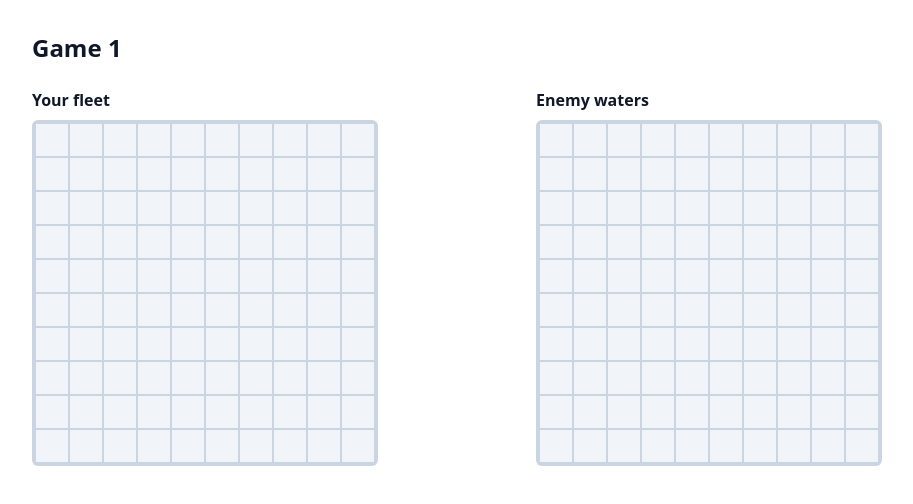
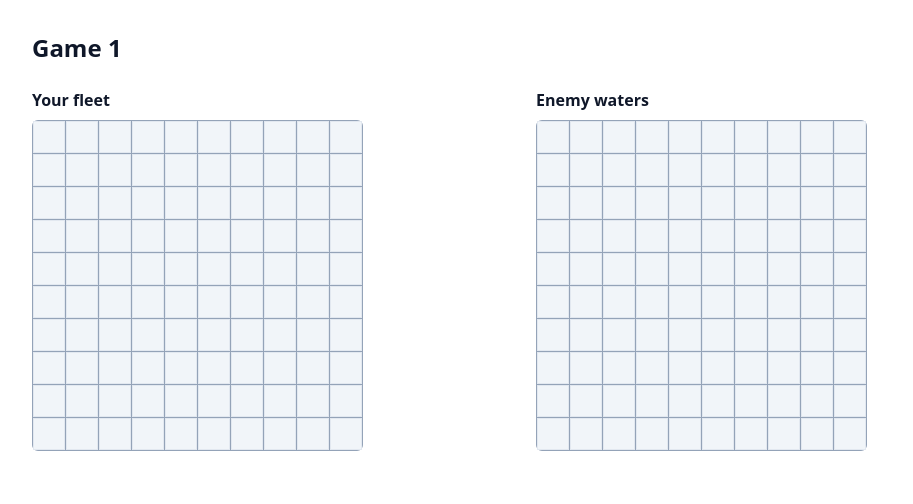
Before and after one commit to AlekeGo/BattleShipGame, a Next.js app in the folder frontend/: page /game/1 in a window 1280 px wide. Shown: the top 504 px of the page, without its empty margins (120-1033 px from the left). Built offline with nearby package versions, Linux system fonts and the light colour scheme.

Commit message:
feat(ui): Cell states (ship/hit/miss/sunk/preview) + Board cellStates map

```diff
--- a/frontend/src/components/Board.tsx
+++ b/frontend/src/components/Board.tsx
@@ -1,31 +1,38 @@
 "use client";
 
-import Cell from "./Cell";
+import Cell, { type CellState } from "./Cell";
 
 const SIZE = 10;
 
 export default function Board({
   owner,
+  cellStates = {},
   onCellClick,
+  onCellHover,
 }: {
   owner: "player" | "enemy";
+  cellStates?: Record<string, CellState>;
   onCellClick?: (row: number, col: number) => void;
+  onCellHover?: (row: number, col: number) => void;
 }) {
   return (
     <div
-      className="inline-grid gap-0.5 rounded-md bg-slate-300 p-1"
+      className="inline-grid gap-px rounded-md bg-slate-400 p-px"
       style={{ gridTemplateColumns: `repeat(${SIZE}, 2rem)` }}
     >
       {Array.from({ length: SIZE * SIZE }).map((_, i) => {
         const row = Math.floor(i / SIZE);
         const col = i % SIZE;
+        const key = `${row},${col}`;
         return (
           <Cell
             key={i}
             row={row}
             col={col}
             owner={owner}
+            state={cellStates[key] ?? "empty"}
             onClick={() => onCellClick?.(row, col)}
+            onHover={() => onCellHover?.(row, col)}
           />
         );
       })}
--- a/frontend/src/components/Cell.tsx
+++ b/frontend/src/components/Cell.tsx
@@ -1,21 +1,38 @@
 "use client";
+
+export type CellState = "empty" | "ship" | "hit" | "miss" | "sunk" | "preview";
+
+const STATE_CLASSES: Record<CellState, string> = {
+  empty: "bg-slate-100 hover:bg-blue-200 cursor-pointer",
+  ship: "bg-blue-500",
+  hit: "bg-red-500 cursor-default",
+  miss: "bg-slate-300 cursor-default",
+  sunk: "bg-red-800 cursor-default",
+  preview: "bg-blue-300 cursor-pointer",
+};
 
 export default function Cell({
   row,
   col,
   owner,
+  state = "empty",
   onClick,
+  onHover,
 }: {
   row: number;
   col: number;
   owner: "player" | "enemy";
+  state?: CellState;
   onClick?: () => void;
+  onHover?: () => void;
 }) {
+  const disabled = state === "hit" || state === "miss" || state === "sunk";
   return (
     <button
-      onClick={onClick}
-      aria-label={`${owner} cell ${row},${col}`}
-      className="h-8 w-8 bg-slate-100 hover:bg-blue-200"
+      onClick={disabled ? undefined : onClick}
+      onMouseEnter={onHover}
+      aria-label={`${owner} ${row},${col} ${state}`}
+      className={`h-8 w-8 border border-slate-200 transition-colors ${STATE_CLASSES[state]}`}
     />
   );
 }
```
